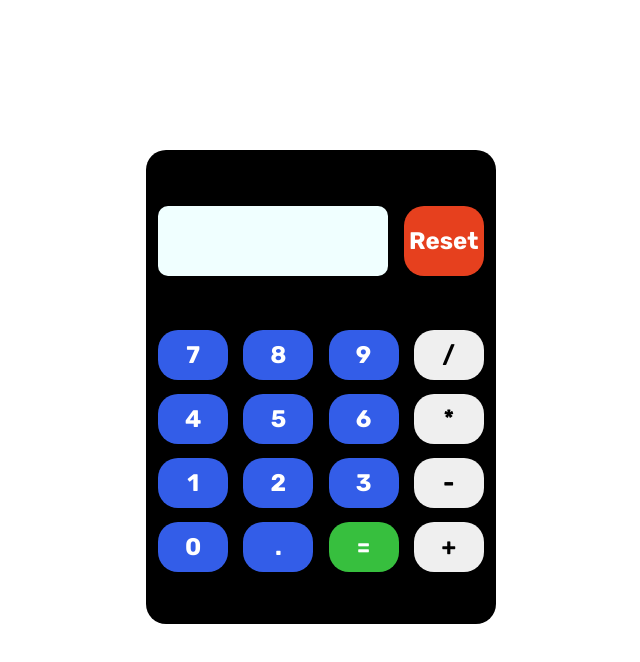
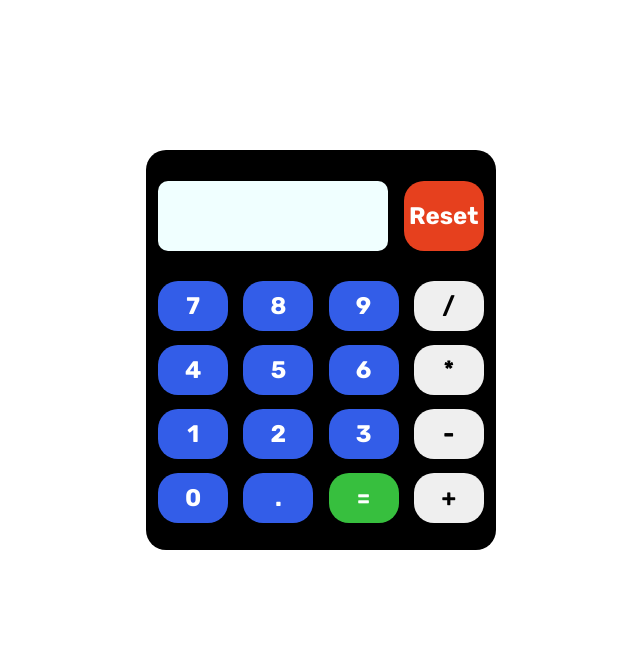
Before and after one commit to caramalizedbutter/calculator, a plain HTML site: page index.html in a window 1280 px wide. Shown: the whole page, without its empty margins (319-959 px from the left). Drawn offline with Linux system fonts and the light colour scheme.

Commit message:
Some changes

```diff
--- a/style.css
+++ b/style.css
@@ -61,8 +61,6 @@ button.equals{
     background-color: black;
     border-radius: 20px;
     height: 400px;
-    min-width:18.2vw;
-    min-height:37vw;
 }
 
 #screenReset{
```
